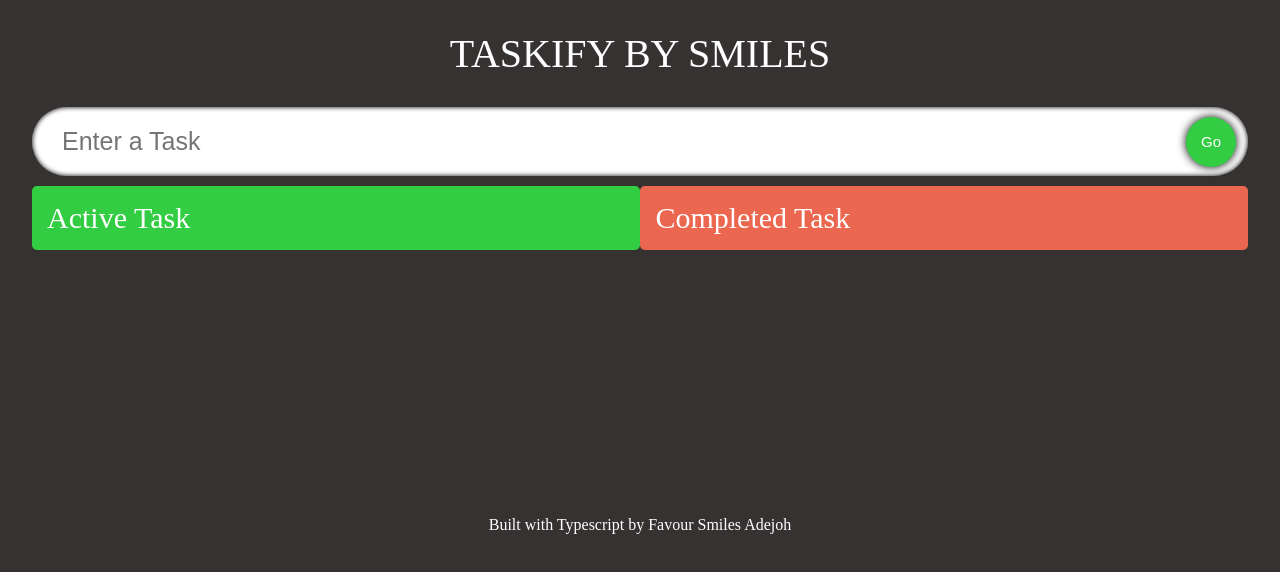
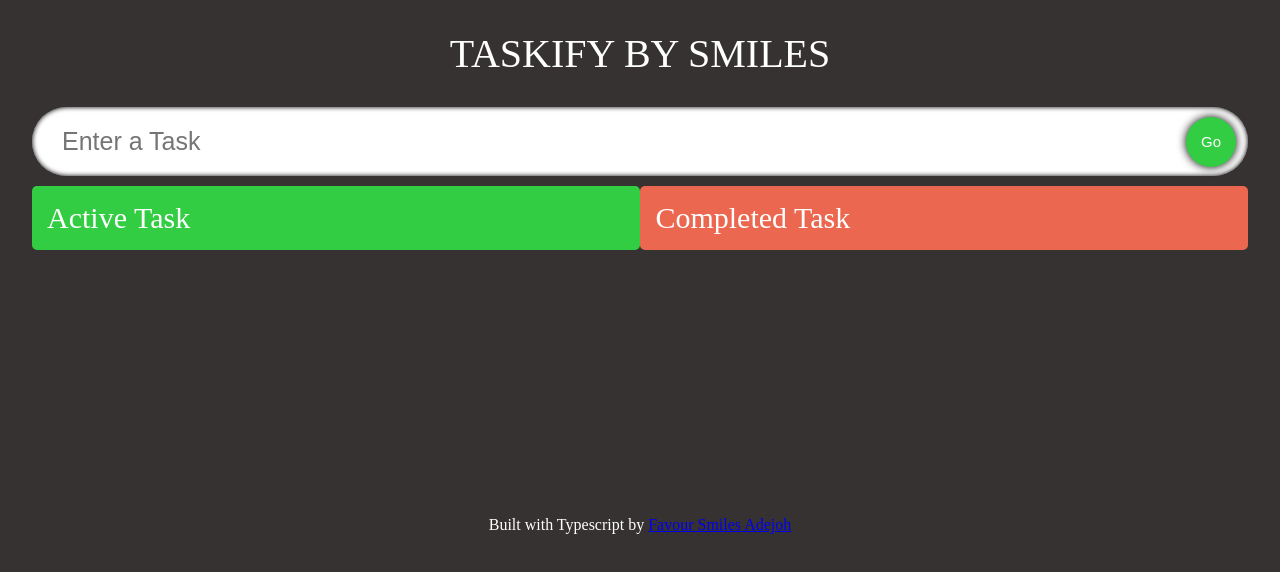
Before and after one commit to EmperorSmiles/Taskify-TypeScript, a React (Vite) app: page / in a window 1280 px wide. Shown: the top 572 px of the page. Built offline with nearby package versions, Linux system fonts and the light colour scheme; a web font is replaced by a local one.

Commit message:
Final Commit

```diff
--- a/src/App.tsx
+++ b/src/App.tsx
@@ -56,7 +56,7 @@ const App:React.FC = () => {
         <InputField todo={todo} setTodo={setTodo} handleAdd={handleAdd} />
         <ToDoList todos={todos} setTodos={setTodos}
           completedTodos={completedTodos} setCompletedTodos={setCompletedTodos} />
-        <footer className='footer'>Built with Typescript by <link href="" />Favour Smiles Adejoh</footer>
+        <footer className='footer'>Built with Typescript by <a href="https://github.com/EmperorSmiles">Favour Smiles Adejoh</a></footer>
     </div>
     </DragDropContext>
   )
```
